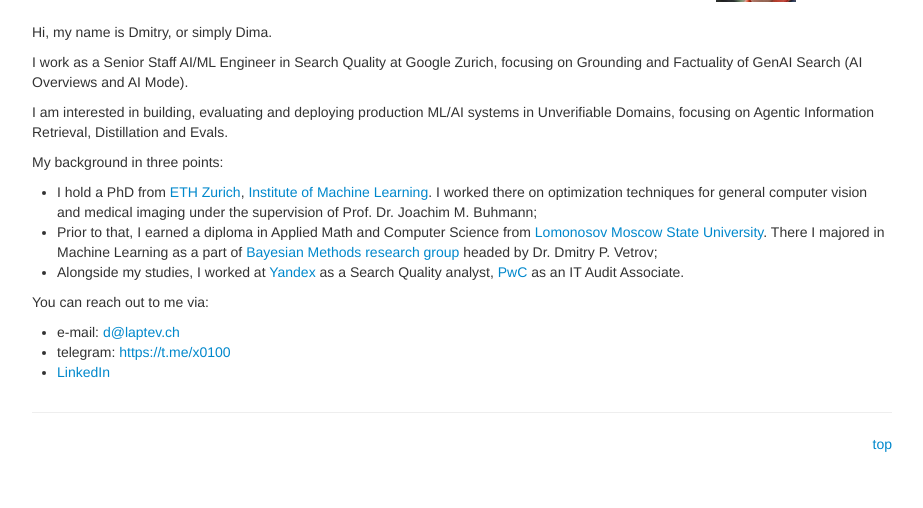
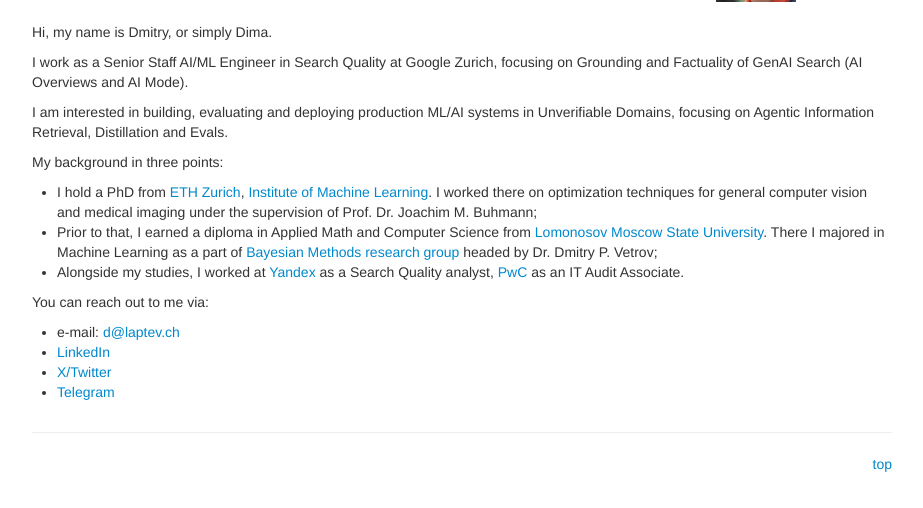
Before and after one commit to dlaptev/dlaptev.github.io, a plain HTML site: page index.html in a window 1280 px wide. Shown: the part 176-684 px from the top of the page, without its empty margins (178-1101 px from the left). Drawn offline with Linux system fonts and the light colour scheme.

Commit message:
Add x account

```diff
--- a/index.html
+++ b/index.html
@@ -88,8 +88,9 @@
   <p>You can reach out to me via:</p>
   <ul>
     <li>e-mail: <a href="mailto:d@laptev.ch">d@laptev.ch</a></li>
-    <li>telegram: <a href="https://t.me/x0100" target="_blank">https://t.me/x0100</a></li>
     <li><a href="https://www.linkedin.com/in/d-laptev" target="_blank">LinkedIn</a></li>
+    <li><a href="https://x.com/dm_laptev" target="_blank">X/Twitter</a></li>
+    <li><a href="https://t.me/x0100" target="_blank">Telegram</a></li>
   </ul>
 
   <div class="row-fluid">
```
